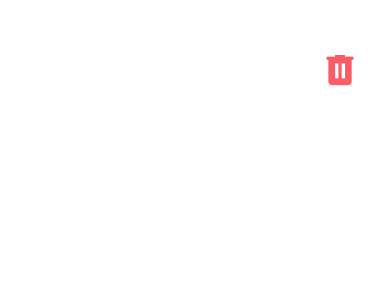
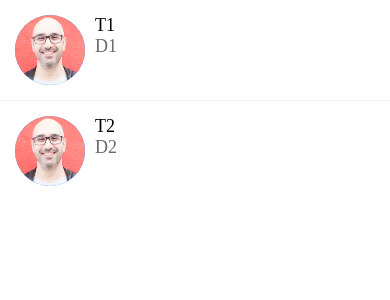
Before and after one commit to nwabueze1/DoneWithIt, a React Native app: screen / in a window 390 px wide. Shown: the top 300 px of the page. Built offline with nearby package versions, Linux system fonts and the light colour scheme.

Commit message:
first commit

```diff
--- a/App.js
+++ b/App.js
@@ -3,11 +3,12 @@
 import AppButton from "./app/components/AppButton";
 import AppCard from "./app/components/AppCard";
 import ListingDetailsScreen from "./app/screens/ListingDetailsScreen";
+import MessagesScreen from "./app/screens/MessagesScreen";
 import ViewImageScreen from "./app/screens/ViewImageScreen";
 import WelcomeScreen from "./app/screens/WelcomeScreen";
 
 export default function App() {
-  return <ViewImageScreen />;
+  return <MessagesScreen />;
 }
 
 const styles = StyleSheet.create({
--- /dev/null
+++ b/app/components/AppScreen.js
@@ -0,0 +1,14 @@
+import { StyleSheet, Platform, StatusBar, SafeAreaView } from "react-native";
+import React from "react";
+import Constants from "expo-constants";
+
+export default function AppScreen({ children }) {
+  return <SafeAreaView style={styles.container}>{children}</SafeAreaView>;
+}
+
+const styles = StyleSheet.create({
+  container: {
+    paddingTop: Constants.statusBarHeight,
+    flex: 1,
+  },
+});
--- a/app/components/ListItem.js
+++ b/app/components/ListItem.js
@@ -1,10 +1,27 @@
-import { View, Text, StyleSheet, Image } from "react-native";
+import {
+  View,
+  Text,
+  StyleSheet,
+  Image,
+  TouchableHighlight,
+} from "react-native";
 import React from "react";
 import AppText from "./AppText";
 import { colors } from "../config/colors";
+import Swipeable from "react-native-gesture-handler/Swipeable";
+import { GestureHandlerRootView } from "react-native-gesture-handler";
 
-export default function ListItem({ image, title, subTitle }) {
+export default function ListItem({
+  image,
+  title,
+  subTitle,
+  onPress,
+  renderRightActions,
+}) {
   return (
+    <GestureHandlerRootView>
+      <Swipeable renderRightActions={renderRightActions}>
+        <TouchableHighlight underlayColor={colors.white} onPress={onPress}>
           <View style={styles.container}>
             <Image source={image} style={styles.avatar} />
             <View style={styles.textContainer}>
@@ -12,12 +29,16 @@
               <AppText style={styles.subTitle}>{subTitle}</AppText>
             </View>
           </View>
+        </TouchableHighlight>
+      </Swipeable>
+    </GestureHandlerRootView>
   );
 }
 
 const styles = StyleSheet.create({
   container: {
     flexDirection: "row",
+    padding: 15,
   },
   avatar: {
     height: 70,
--- /dev/null
+++ b/app/components/ListItemDeleteAction.js
@@ -0,0 +1,26 @@
+import { View, Text, StyleSheet, TouchableWithoutFeedback } from "react-native";
+import React from "react";
+import { colors } from "../config/colors";
+import { MaterialCommunityIcons } from "@expo/vector-icons";
+
+export default function ListItemDeleteAction({ onPress }) {
+  return (
+    <TouchableWithoutFeedback onPress={onPress}>
+      <View style={styles.container}>
+        <MaterialCommunityIcons
+          name="trash-can"
+          color={colors.white}
+          size={35}
+        />
+      </View>
+    </TouchableWithoutFeedback>
+  );
+}
+const styles = StyleSheet.create({
+  container: {
+    backgroundColor: colors.danger,
+    width: 70,
+    justifyContent: "center",
+    alignItems: "center",
+  },
+});
--- /dev/null
+++ b/app/components/ListItemSeparator.js
@@ -0,0 +1,15 @@
+import { View, Text, StyleSheet } from "react-native";
+import React from "react";
+import { colors } from "../config/colors";
+
+export default function ListItemSeparator() {
+  return <View style={styles.separator} />;
+}
+
+const styles = StyleSheet.create({
+  separator: {
+    width: "100%",
+    height: 1,
+    backgroundColor: colors.lightGray,
+  },
+});
--- a/app/config/colors.js
+++ b/app/config/colors.js
@@ -5,4 +5,6 @@
   white: "#fff",
   grey: "#555",
   mediumGray: "#6e6969",
+  lightGray: "#f8f4f4",
+  danger: "#ff5252",
 };
--- /dev/null
+++ b/app/screens/MessagesScreen.js
@@ -0,0 +1,64 @@
+import { StyleSheet, FlatList, View } from "react-native";
+import React, { useState } from "react";
+import ListItem from "../components/ListItem";
+import AppScreen from "../components/AppScreen";
+import { colors } from "../config/colors";
+import ListItemSeparator from "../components/ListItemSeparator";
+import ListItemDeleteAction from "../components/ListItemDeleteAction";
+
+const initialMessage = [
+  {
+    id: 1,
+    title: "T1",
+    description: "D1",
+    image: require("../assets/mosh.jpg"),
+  },
+  {
+    id: 2,
+    title: "T2",
+    description: "D2",
+    image: require("../assets/mosh.jpg"),
+  },
+];
+export default function MessagesScreen() {
+  const [messages, setMessages] = useState(initialMessage);
+  const [refreshing, setRefreshing] = useState(false);
+
+  const handleDelete = (messageId) => {
+    setMessages(messages.filter((c) => c.id !== messageId));
+  };
+  return (
+    <AppScreen>
+      <FlatList
+        data={messages}
+        keyExtractor={(c) => c.id.toString()}
+        renderItem={({ item }) => (
+          <ListItem
+            onPress={() => {}}
+            image={item.image}
+            title={item.title}
+            subTitle={item.description}
+            renderRightActions={() => (
+              <ListItemDeleteAction onPress={() => handleDelete(item.id)} />
+            )}
+          />
+        )}
+        ItemSeparatorComponent={ListItemSeparator}
+        refreshing={refreshing}
+        onRefresh={() => {
+          //call the server to fetch new data
+          setMessages([
+            {
+              id: 2,
+              title: "T2",
+              description: "D2",
+              image: require("../assets/mosh.jpg"),
+            },
+          ]);
+        }}
+      />
+    </AppScreen>
+  );
+}
+
+const styles = StyleSheet.create({});
--- a/package.json
+++ b/package.json
@@ -11,9 +11,11 @@
   "dependencies": {
     "@react-native-community/hooks": "^2.8.1",
     "expo": "~46.0.16",
+    "expo-constants": "^13.2.4",
     "expo-status-bar": "~1.4.0",
     "react": "18.0.0",
-    "react-native": "0.69.6"
+    "react-native": "0.69.6",
+    "react-native-gesture-handler": "~2.5.0"
   },
   "devDependencies": {
     "@babel/core": "^7.12.9"
```
Also changed, not shown: 1 other file (tests, documents, lock files or other folders). Lines whose indentation alone changed are shown as unchanged.
